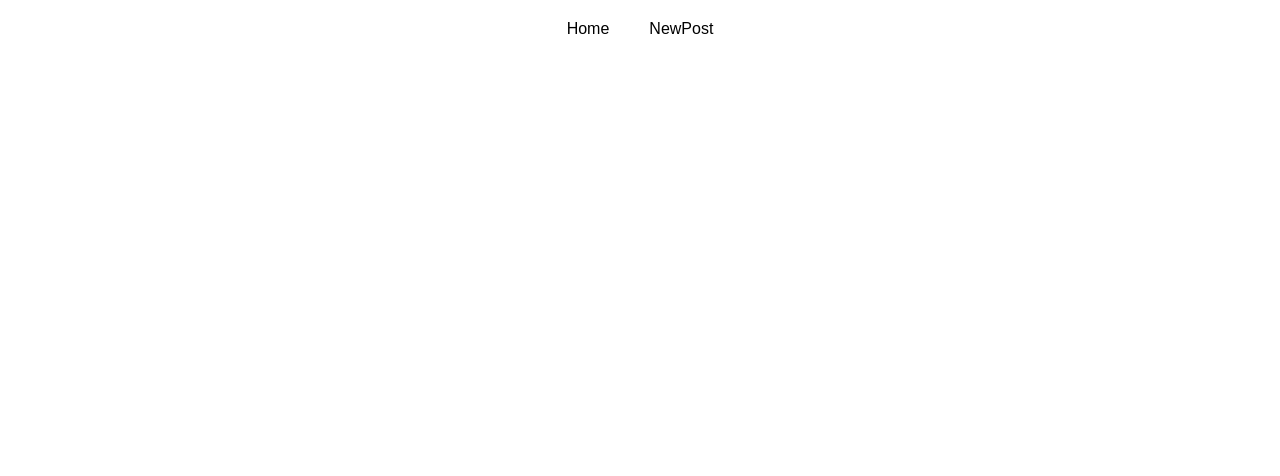
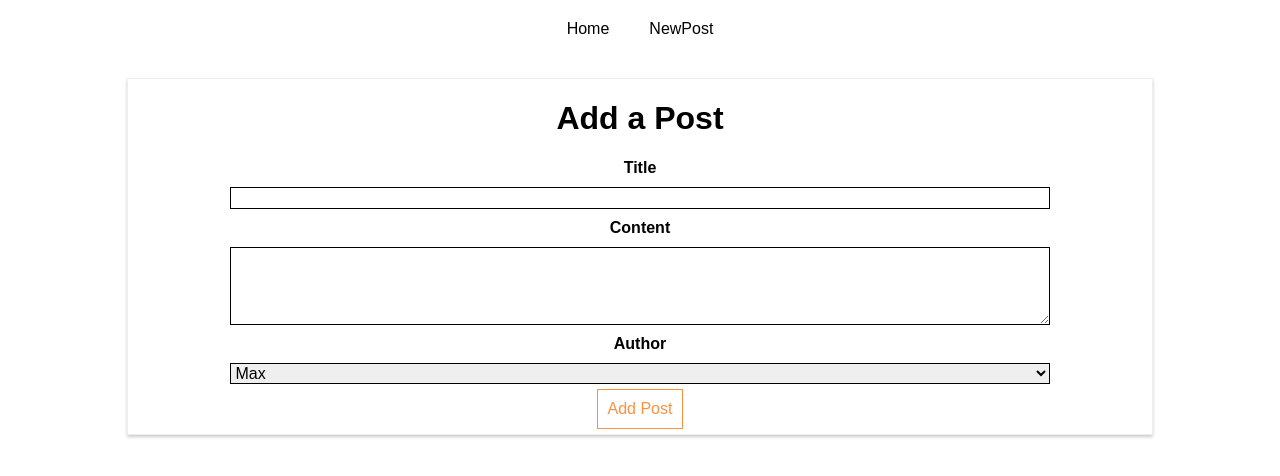
Before and after one commit to rahulgundiya/request-app, a React (Create React App) app: page /new-post in a window 1280 px wide. Shown: the top 476 px of the page. Built offline with nearby package versions, Linux system fonts and the light colour scheme.

Commit message:
Switching Between Pages

```diff
--- a/src/containers/Blog/Blog.js
+++ b/src/containers/Blog/Blog.js
@@ -2,6 +2,7 @@ import React, { Component } from 'react';
 import Posts from './Posts/Posts'
 import classes from './Blog.module.css';
 import {Route} from 'react-router-dom';
+import NewPost from './NewPost/NewPost';
 
 class Blog extends Component {
 
@@ -25,6 +26,7 @@ class Blog extends Component {
    {/* <Route path='/' exact render={()=><h1>Home</h1>} />
    <Route path='/' exact render={()=><h1>Home2</h1>} /> */}
    <Route path='/posts' exact component={Posts}/>
+   <Route path='/new-post'  component={NewPost}/>
       </div>
         );
     }
```
